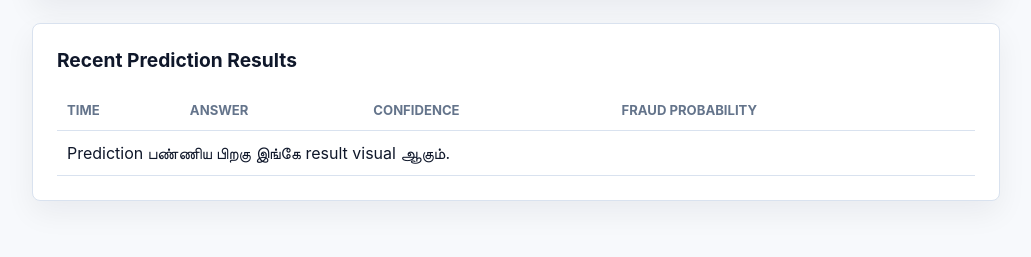
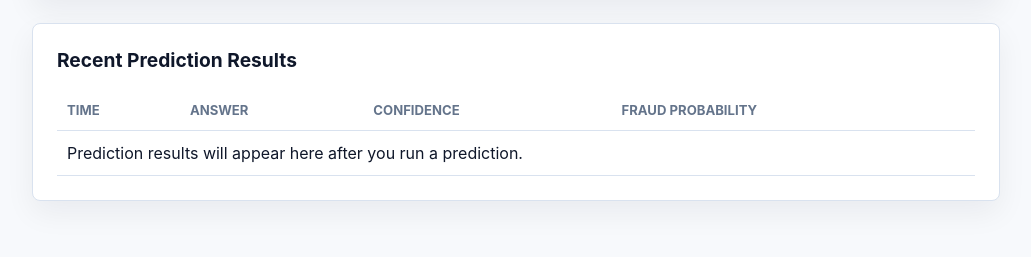
Before and after one commit to Arsathfarith/FraudShieldAI, a Flask app: page /dashboard in a window 1280 px wide. Shown: the part 1667-1924 px from the top of the page, without its empty margins (248-1279 px from the left). Run offline with Flask 3, Linux system fonts and the light colour scheme.

Commit message:
Use English dashboard empty state

```diff
--- a/templates/dashboard.html
+++ b/templates/dashboard.html
@@ -78,7 +78,7 @@
           <td>{{ "%.1f"|format(log.fraud_probability|float * 100) }}%</td>
         </tr>
         {% else %}
-        <tr><td colspan="4">Prediction பண்ணிய பிறகு இங்கே result visual ஆகும்.</td></tr>
+        <tr><td colspan="4">Prediction results will appear here after you run a prediction.</td></tr>
         {% endfor %}
       </tbody>
     </table>
```
